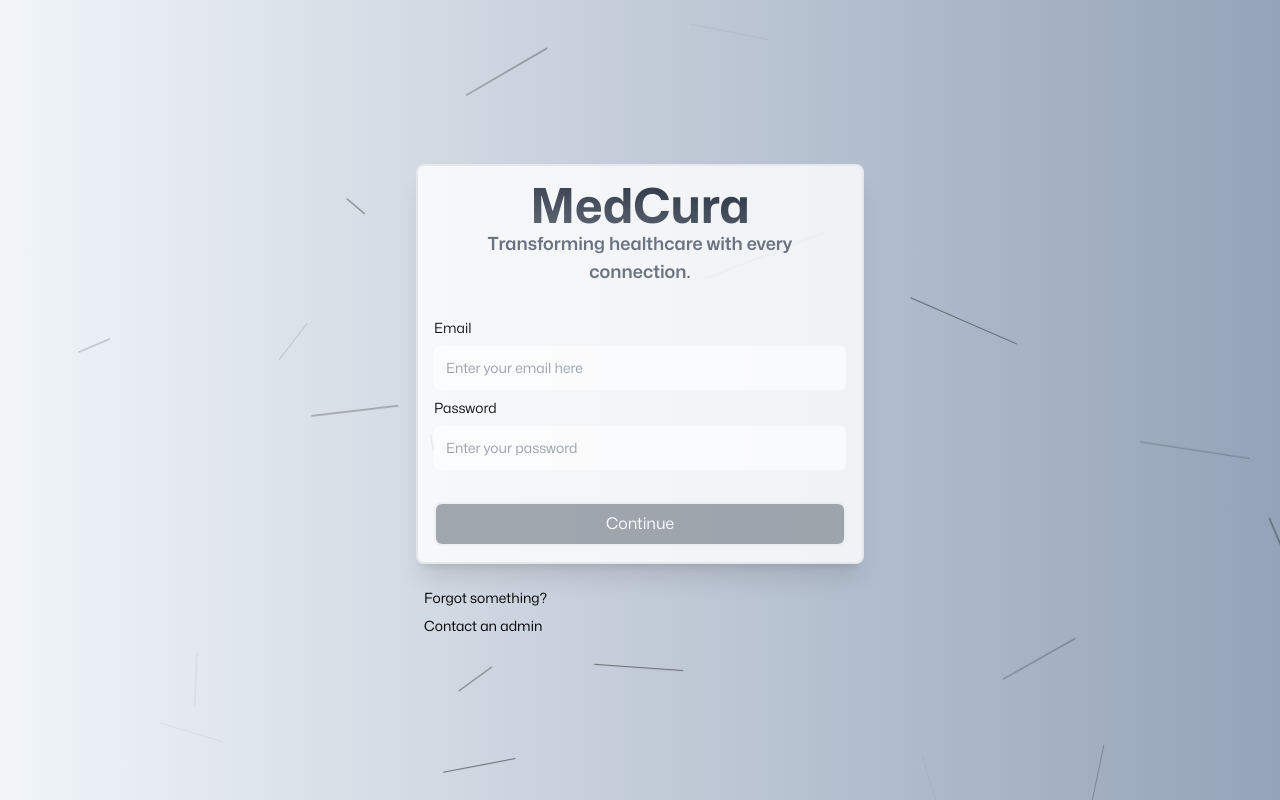
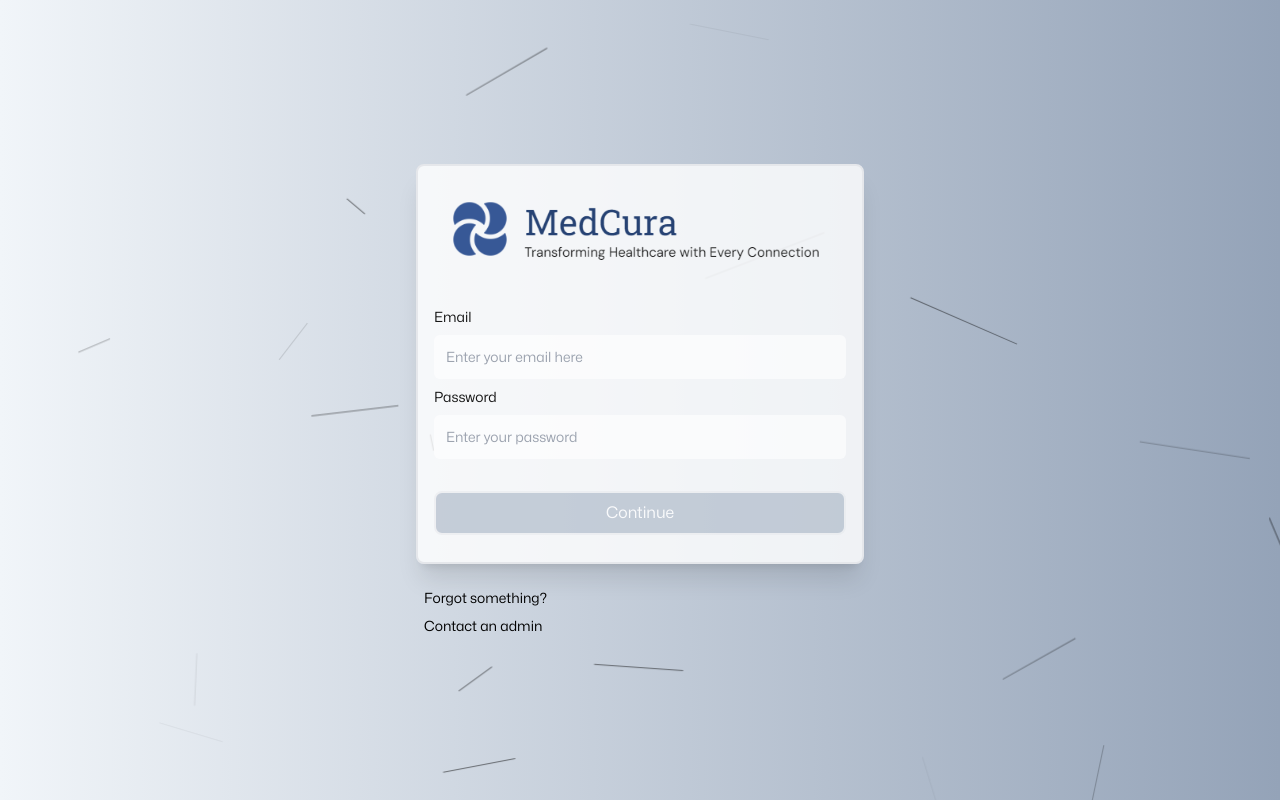
Before and after one commit to Ray-Hackshaw/medcura, a Next.js app: page / in a window 1280 px wide. Built offline with nearby package versions, Linux system fonts and the light colour scheme.

Commit message:
feat: edits to home

```diff
--- a/app/components/MobileSideMenu.tsx
+++ b/app/components/MobileSideMenu.tsx
@@ -81,7 +81,7 @@ export const MobileSideMenu = () => {
             <Link
               href={`/${item.toLowerCase()}`}
               key={item}
-              className="px-4 border-t text-xl last:border-b border-white/40 py-2 md:py-4"
+              className="px-4 border-t text-xl last:border-b border-slate-800/40 py-2 md:py-4"
             >
               {item}
             </Link>
--- a/app/components/SignInForm.tsx
+++ b/app/components/SignInForm.tsx
@@ -3,6 +3,7 @@
 import { useState } from "react";
 import { cn } from "../lib/utils";
 import Link from "next/link";
+import Image from "next/image";
 
 export const SignInForm = () => {
   const [password, setPassword] = useState<string>();
@@ -16,13 +17,13 @@ export const SignInForm = () => {
       id="sign-in-form"
     >
       <div className="max-w-md space-y-8 w-full h-auto md:h-[400px] border-2 rounded-lg overflow-hidden bg-white/80 p-4 shadow-xl">
-        <div className="text-center">
-          <h1 className="text-3xl md:text-5xl font-bold bg-gradient-to-tr from-gray-500 to-gray-800 text-gradient">
-            MedCura
-          </h1>
-          <h2 className="text-sm md:text-lg text-gray-500 px-5 font-semibold">
-            Transforming healthcare with every connection.
-          </h2>
+        <div className="text-centerga">
+          <Image
+            src="/logo-with-text.png"
+            height="400"
+            width="400"
+            alt="MedCura logo with slon text"
+          />
         </div>
         <div className="flex-col flex w-full space-y-2 text-sm">
           <label htmlFor="email">Email</label>
@@ -52,8 +53,8 @@ export const SignInForm = () => {
         </div>
         <button
           className={cn(
-            "flex w-full border-2 rounded-lg justify-center py-2 cursor-pointer bg-gray-800 text-white transition-all duration-100",
-            disabled && "bg-gray-600 opacity-50 cursor-not-allowed"
+            "flex w-full border-2 rounded-lg justify-center py-2 cursor-pointer bg-slate-700 text-white transition-all duration-100",
+            disabled && "bg-slate-400 opacity-50 cursor-not-allowed"
           )}
           disabled={disabled}
         >
```
